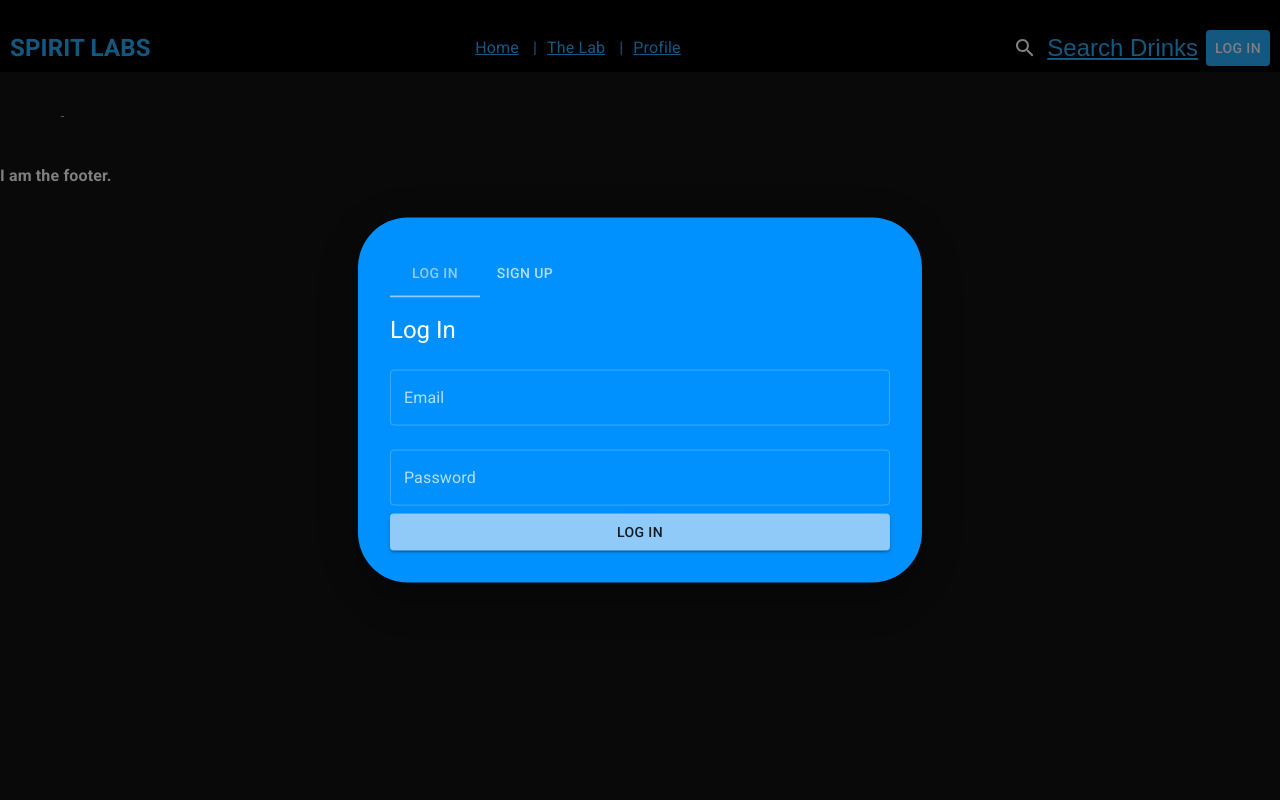
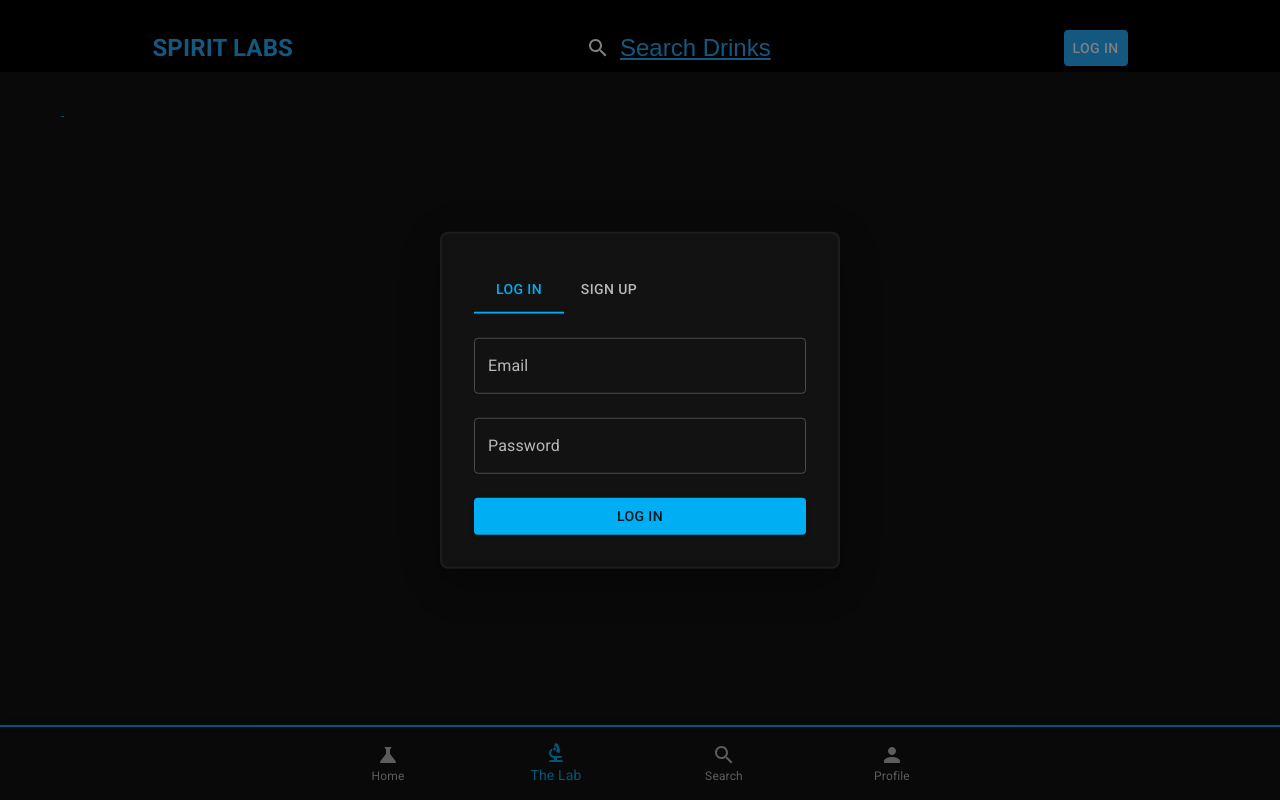
Before and after one commit to DimtheQuiet21/SpiritLab2, a React (Vite) app in the folder client/: page /lab in a window 1280 px wide. Both pictures are taken after a click on the button "LOG IN". Built offline with nearby package versions, Linux system fonts and the light colour scheme.

Commit message:
Added Bottom Navigation, Updated Login/Signup modal

```diff
--- a/client/src/App.jsx
+++ b/client/src/App.jsx
@@ -3,12 +3,21 @@ import { ThemeProvider, createTheme } from '@mui/material/styles';
 import CssBaseline from '@mui/material/CssBaseline';
 import Container from '@mui/material/Container';
 
-const darkTheme = createTheme({
+const labTheme = createTheme({
   palette: {
     mode: 'dark',
-    accent: '#2196f3',
+    primary: {
+      main: '#00aef3',
+      light: '#52c7f5',
+      dark: '#007cbd',
+    },
+    secondary: {
+      main: '#f34500',
+      light: '#ff8359',
+      dark: '#c02600',
+    },
   },
-});
+})
 
 import { Outlet } from 'react-router-dom';
 import Navbar from './components/main/Navbar';
@@ -54,7 +63,7 @@ function App() {
 
     <ApolloProvider client={client}>
       <GlobalProvider>
-        <ThemeProvider theme={darkTheme}>
+        <ThemeProvider theme={labTheme}>
         <CssBaseline />
         {/* <div className="fixed-navbar">  */} {/* fixed nav bar if we want it*/}
           <Navbar />
@@ -68,5 +77,4 @@ function App() {
   );
 }
 
-
 export default App
--- a/client/src/components/concoct/Cook.jsx
+++ b/client/src/components/concoct/Cook.jsx
@@ -24,7 +24,6 @@ const cookState = props.cook
 // const [ingredient5, setIngredient5] = useState(0);
 // const [ingredient6, setIngredient6] = useState(0);
 // const [ingredient7, setIngredient7] = useState(0);
-
 
 
 // const updateBeaker = async (ingredient, value) => {
--- a/client/src/components/main/AuthModal.jsx
+++ b/client/src/components/main/AuthModal.jsx
@@ -3,8 +3,12 @@ import { Modal, Box, Typography, TextField, Button, Tab, Tabs } from '@mui/mater
 import { LOGIN_USER, ADD_USER } from '../../utils/mutations';
 import { useMutation } from '@apollo/client';
 import Auth from '../../utils/auth';
+import Backdrop from '@mui/material/Backdrop';
+import Fade from '@mui/material/Fade';
+
 
 const AuthModal = ({ open, onClose }) => {
+
     const [formData, setFormData] = useState({ email: '', userName: '', password: '' });
     const [isLoginTab, setIsLoginTab] = useState(true); // This will be how we switch between the login and signup tabs
     const [loginUser, { loading: loginLoading, error: loginError }] = useMutation(LOGIN_USER);
@@ -47,26 +51,66 @@ const AuthModal = ({ open, onClose }) => {
         }
     };
 
+    const style = {
+        position: 'absolute',
+        top: '50%',
+        left: '50%',
+        transform: 'translate(-50%, -50%)',
+        width: 400,
+        bgcolor: 'background.paper',
+        border: 'solid 2px #1D1D1D',
+        borderRadius: '8px',
+        boxShadow: 24,
+        p: 4,
+      };
+
     return (
-        <Modal open={open} onClose={onClose}>
-            <Box sx={{ position: 'absolute', top: '50%', left: '50%', transform: 'translate(-50%, -50%)', bgcolor: '#0091ff', boxShadow: 24, p: 4, minWidth: 300, borderRadius: "50px" }}>
-                <Tabs value={isLoginTab ? 0 : 1}  // The way the tabs are set up, 0 is the index of the login tab and 1 is the index of the signup tab
+        <>
+
+        <Modal
+            aria-labelledby="transition-modal-title"
+            aria-describedby="transition-modal-description"
+            open={open}
+            onClose={onClose}
+            closeAfterTransition
+            slots={{ backdrop: Backdrop }}
+            slotProps={{
+            backdrop: {
+                timeout: 500,
+            },
+            }}
+        >
+
+            <Fade in={open}>
+
+                <Box sx={style}>
+
+                    <Tabs value={isLoginTab ? 0 : 1} sx={{mb: "8px"}} // The way the tabs are set up, 0 is the index of the login tab and 1 is the index of the signup tab
                         onChange={() => setIsLoginTab(!isLoginTab)}>
                         <Tab label="Log In"  />
                         <Tab label="Sign Up" />
                     </Tabs>
-                <Typography variant="h5" gutterBottom sx={{marginTop: "1rem"}}>
-                    {/* simply switches the title */}
+
+                    {/* <Typography id="transition-modal-title" variant="h7" component="h3">
                     {isLoginTab ? 'Log In' : 'Sign Up'}
-                </Typography>
+                    </Typography> */}
+
                     <TextField label="Email" name="email" value={formData.email} onChange={handleChange} fullWidth margin="normal" />
+
                     {!isLoginTab && <TextField label="Username" name="userName" value={formData.userName} onChange={handleChange} fullWidth margin="normal" />}
+
                     <TextField label="Password" name="password" value={formData.password} onChange={handleChange} fullWidth margin="normal" type="password" />
-                <Button variant="contained" color="primary" onClick={isLoginTab ? handleLoginSubmit : handleSignupSubmit} fullWidth>
+
+                    <Button variant="contained" onClick={isLoginTab ? handleLoginSubmit : handleSignupSubmit} sx={{mt: "16px"}} fullWidth>
                     {isLoginTab ? 'Log In' : 'Sign Up'}
                     </Button>
+
                 </Box>
+
+            </Fade>
+
         </Modal>
+        </>
     );
 };
 
--- a/client/src/components/main/Footer.jsx
+++ b/client/src/components/main/Footer.jsx
@@ -1,8 +1,61 @@
+
+import * as React from 'react';
+import Box from '@mui/material/Box';
+import BottomNavigation from '@mui/material/BottomNavigation';
+import BottomNavigationAction from '@mui/material/BottomNavigationAction';
+import SearchIcon from '@mui/icons-material/Search';
+import PersonIcon from '@mui/icons-material/Person';
+import ScienceIcon from '@mui/icons-material/Science';
+import BiotechIcon from '@mui/icons-material/Biotech';
+import Paper from '@mui/material/Paper';
+import { Link as RouterLink, MemoryRouter } from 'react-router-dom';
 
 function Footer() {
 
+    const [active, setActive] = React.useState(0);
+
+    //Sets active nav icon to current loaded page in case of refresh
+    React.useEffect(() => {
+        const currentLocation = window.location.pathname;
+
+        switch (currentLocation) {
+            case '/':
+                setActive(0)
+                break;
+            case '/lab':
+                setActive(1)
+                break;
+            case '/search':{
+                setActive(2)
+                break;}
+            case '/me':
+                setActive(3)
+                break;
+            default:
+                break;
+        }
+    }, []); // Dependency array
+
     return (
-        <h4>I am the footer.</h4>
+
+        <Box sx={{ pb: 7 }}>
+            <Paper sx={{ position: 'fixed', bottom: 0, left: 0, right: 0 }} elevation={3}>
+                <BottomNavigation
+                showLabels
+                sx={{height: '75px', borderTop: 'solid 2px #00aef3'}}
+                value={active}
+                onChange={(event, value) => {
+                setActive(value);
+                }}
+                >
+                    <BottomNavigationAction component={RouterLink} to="/" label="Home" icon={<ScienceIcon />} />
+                    <BottomNavigationAction component={RouterLink} to="/lab" label="The Lab" icon={<BiotechIcon />} />
+                    <BottomNavigationAction component={RouterLink} to="/search" label="Search" icon={<SearchIcon />} />
+                    <BottomNavigationAction component={RouterLink} to="/me" label="Profile" icon={<PersonIcon />} />
+
+                </BottomNavigation>
+            </Paper>
+        </Box>
     )
   }
 
--- a/client/src/components/main/Navbar.jsx
+++ b/client/src/components/main/Navbar.jsx
@@ -23,7 +23,7 @@ function Navbar() {
   return (
     <Grid
       container
-      justifyContent="space-between"
+      justifyContent="space-around"
       alignItems="center"
       sx={{
         padding: "10px",
@@ -39,29 +39,6 @@ function Navbar() {
           <h2>SPIRIT LABS</h2>
           {/* This will be changed to the logo */}
         </Link>
-      </Grid>
-
-      <Grid item sx={{ flexGrow: 1, textAlign: "center", color: "#29b0ff" }}>
-        <nav>
-          <Link to="/" style={{ marginRight: "10px", color: "#29b0ff" }}>
-            Home
-          </Link>{" "}
-          |
-          <Link
-            to="/lab"
-            style={{
-              marginRight: "10px",
-              marginLeft: "10px",
-              color: "#29b0ff",
-            }}
-          >
-            The Lab
-          </Link>{" "}
-          |
-          <Link to="/me" style={{ marginLeft: "10px", color: "#29b0ff" }}>
-            Profile
-          </Link>
-        </nav>
       </Grid>
 
       {/* use this for the search button */}
```
Lines whose indentation alone changed are shown as unchanged.
